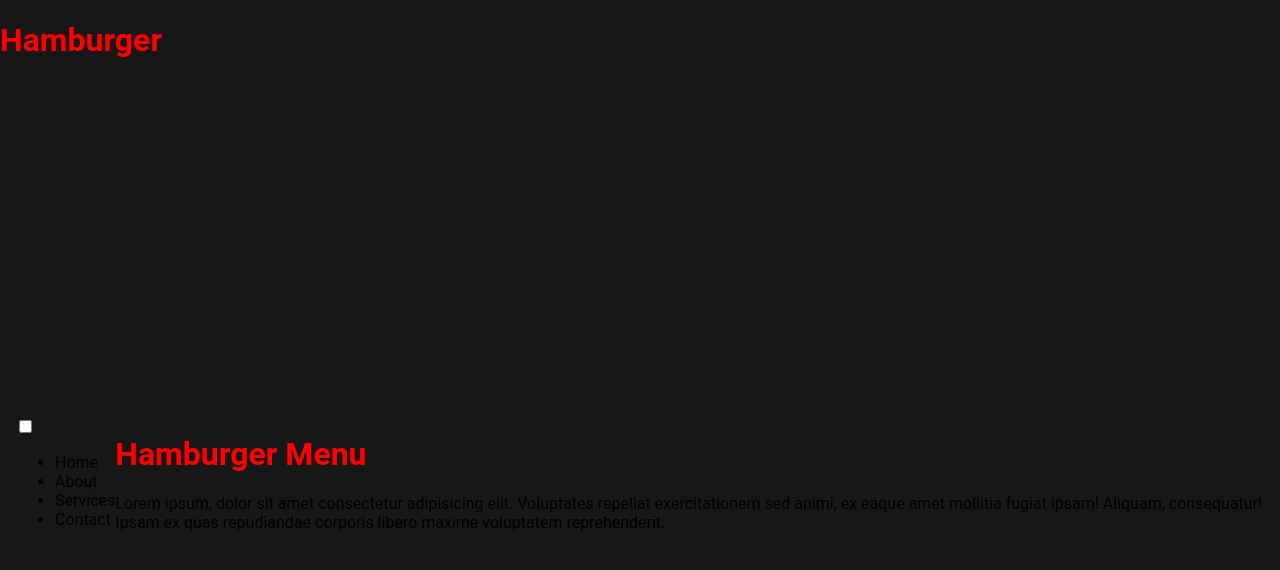
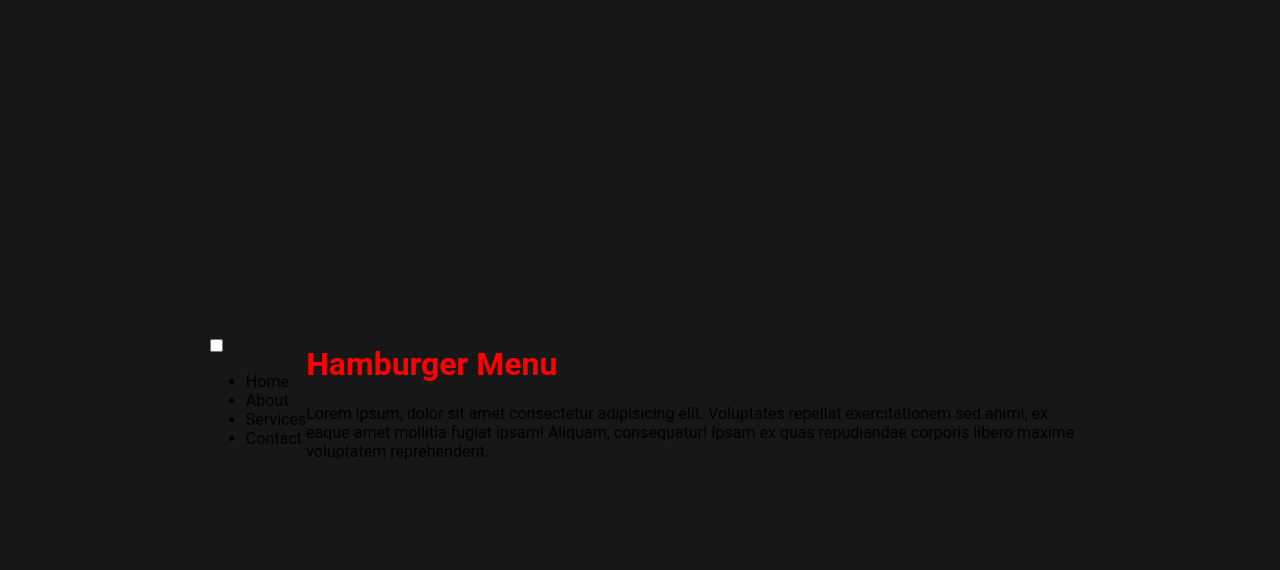
Before and after one commit to SidKandasamy/hamburger, a plain HTML site: page index.html in a window 1280 px wide. Drawn offline with Linux system fonts and the light colour scheme.

Commit message:
.content done

```diff
--- a/index.html
+++ b/index.html
@@ -10,7 +10,7 @@
 </head>
 
 <body>
-    <h1>Hamburger</h1>
+
 
     <div class="page">
         <div class="menu-wrapper">
--- a/style.css
+++ b/style.css
@@ -34,3 +34,8 @@ body{
     padding: 15px;
     box-sizing: border-box; /*stops from over flowing*/
 }
+
+.content{
+    width: 100%; /*content fits in box */
+    max-width: 768px; /* keeps content central*/
+}
```
